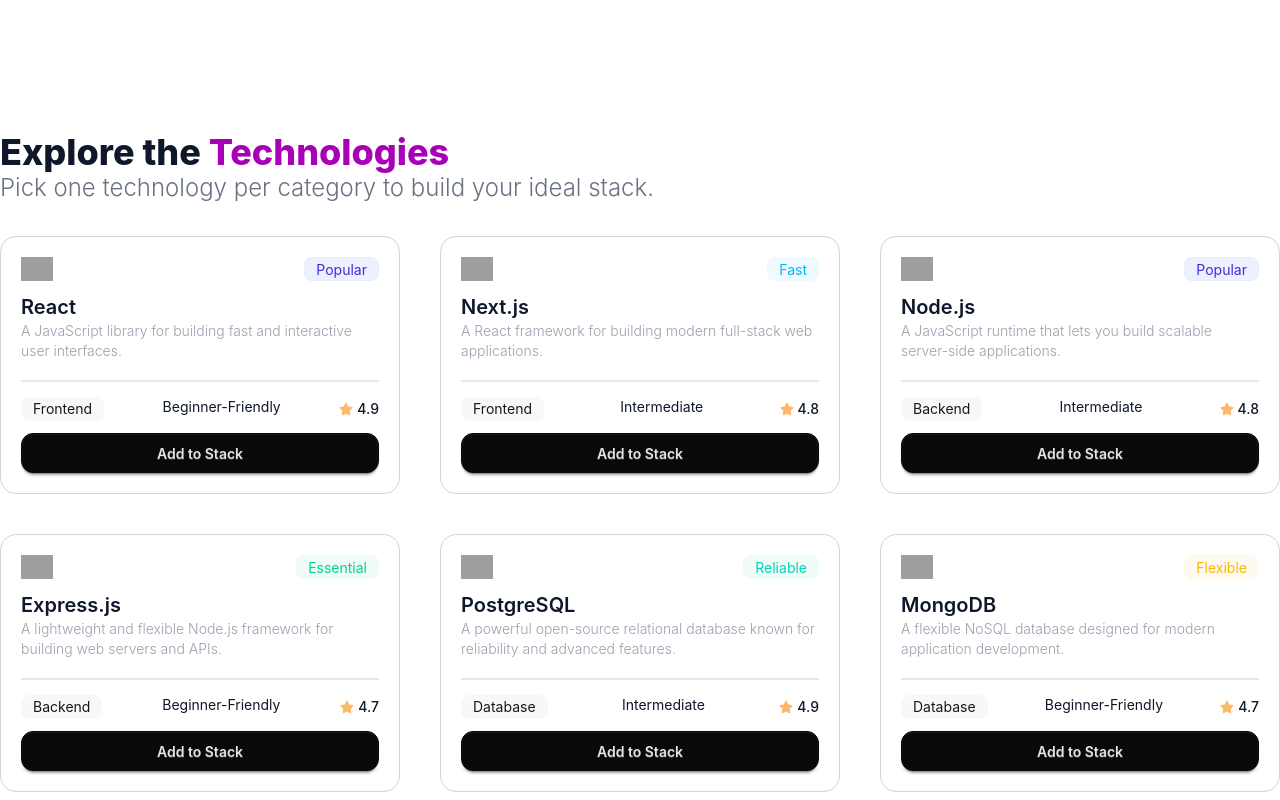
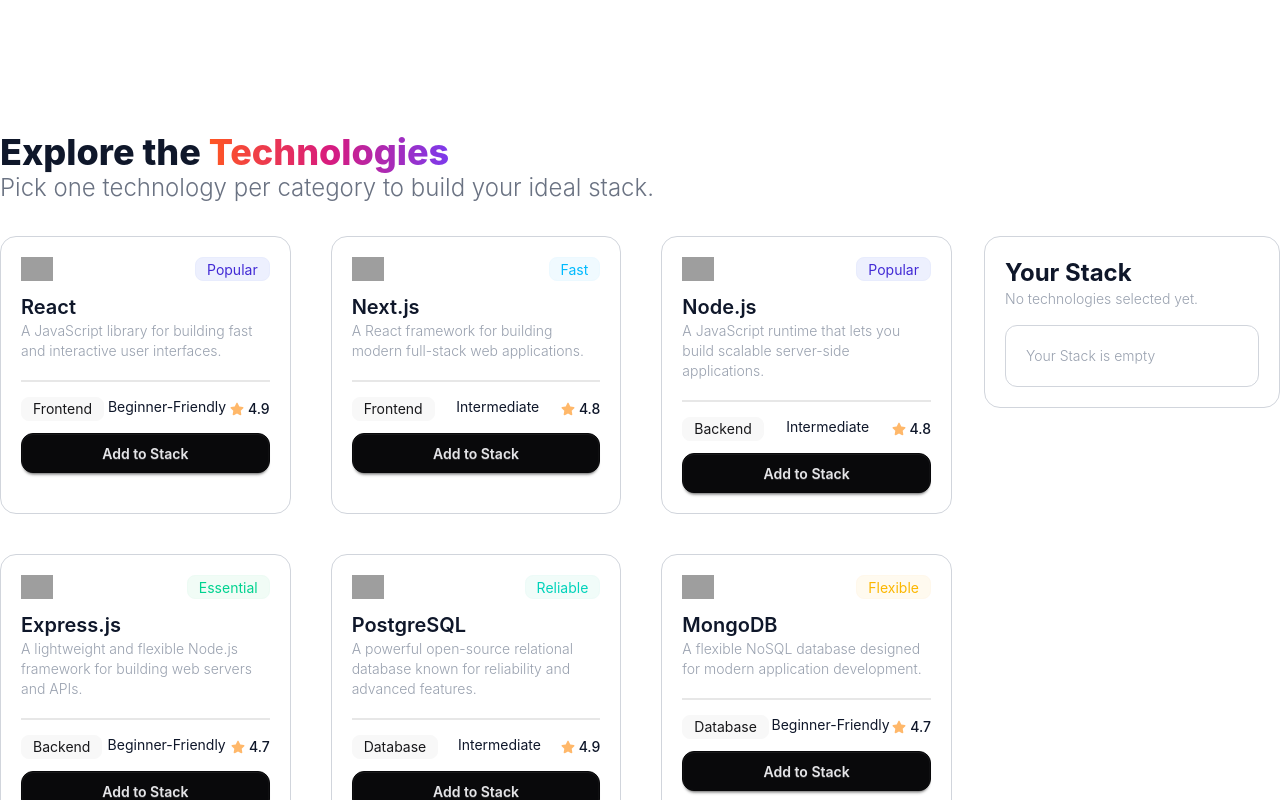
Before and after one commit to almamuncode/dev-stack, a React (Vite) app: page / in a window 1280 px wide. Shown: the part 580-1380 px from the top of the page. Built offline with nearby package versions, Linux system fonts and the light colour scheme; grey boxes are pictures that could not be loaded.

Commit message:
Created the Your stack component

```diff
--- a/src/components/Technologies.tsx
+++ b/src/components/Technologies.tsx
@@ -1,6 +1,7 @@
 import React, { use } from 'react';
 import type { TechDataType } from '../types/types';
 import Technology from './Technology';
+import YourStack from './YourStack';
 
 interface TechnologiesProps {
     promiseData: Promise<TechDataType[]>;
@@ -12,11 +13,14 @@ const Technologies = ({ promiseData }: TechnologiesProps) => {
 
     console.log(technologies)
     return (
-        <div className='container mx-auto'>
+        <div className='container mx-auto '>
+            <div className='container mx-auto col-span-3'>
                 <div className='my-8'>
-                <h1 className='text-4xl font-extrabold'>Explore the <span className='text-fuchsia-700'>Technologies</span></h1>
+                    <h1 className='text-4xl font-extrabold'>Explore the <span className='text-dev-gradient'>Technologies</span></h1>
                     <h2 className='text-2xl font-light text-gray-500'>Pick one technology per category to build your ideal stack.</h2>
                 </div>
+                <div className='grid grid-cols-4 gap-8'>
+                    <div className='col-span-3'>
                         <div className='grid grid-cols-3 gap-10'>
                             {
                                 technologies.map((tech) => (
@@ -25,6 +29,10 @@ const Technologies = ({ promiseData }: TechnologiesProps) => {
                             }
                         </div>
                     </div>
+                    <YourStack></YourStack>
+                </div>
+            </div>
+        </div>
     );
 };
 
--- /dev/null
+++ b/src/components/YourStack.tsx
@@ -0,0 +1,15 @@
+import React from 'react';
+
+const YourStack = () => {
+    return (
+        <div className='border p-5 rounded-2xl border-gray-300 h-fit'>
+            <h1 className='text-2xl font-bold'>Your Stack</h1>
+            <p className='text-sm font-light text-gray-400'>No technologies selected yet.</p>
+            <div className='border p-5 rounded-xl border-gray-300 mt-4'>
+                <p className='text-sm font-light text-gray-400'>Your Stack is empty</p>
+            </div>
+        </div>
+    );
+};
+
+export default YourStack;
```
Lines whose indentation alone changed are shown as unchanged.
